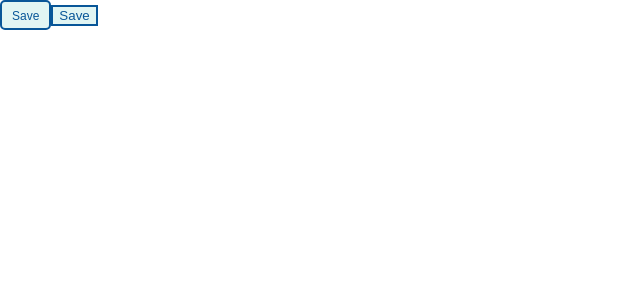
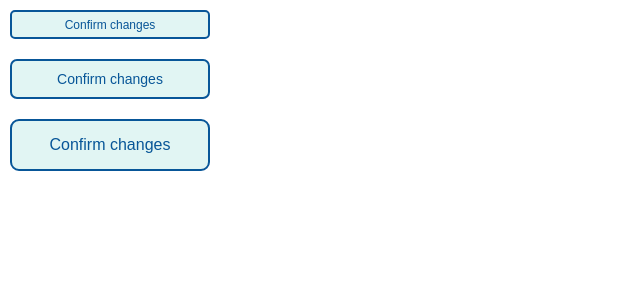
Before and after one commit to tutorials-coding/sass-sandbox, a React (Create React App) app: page / in a window 1280 px wide. Shown: the top 300 px of the page, without its empty margins (0-640 px from the left). Built offline with nearby package versions, Linux system fonts and the light colour scheme.

Commit message:
Add arguments to mixins

```diff
--- a/src/App.css
+++ b/src/App.css
@@ -1,38 +1,10 @@
-.App {
-  text-align: center;
+.main-container {
+  display: flex;
+  flex-direction: column;
+  padding: 10px;
+  width: 200px;
 }
 
-.App-logo {
-  height: 40vmin;
-  pointer-events: none;
+.main-container > * {
+  margin-bottom: 20px;
 }
-
-@media (prefers-reduced-motion: no-preference) {
-  .App-logo {
-    animation: App-logo-spin infinite 20s linear;
-  }
-}
-
-.App-header {
-  background-color: #282c34;
-  min-height: 100vh;
-  display: flex;
-  flex-direction: column;
-  align-items: center;
-  justify-content: center;
-  font-size: calc(10px + 2vmin);
-  color: white;
-}
-
-.App-link {
-  color: #61dafb;
-}
-
-@keyframes App-logo-spin {
-  from {
-    transform: rotate(0deg);
-  }
-  to {
-    transform: rotate(360deg);
-  }
-}
--- a/src/App.js
+++ b/src/App.js
@@ -8,9 +8,10 @@ function App() {
   }
 
   return (
-    <div>
-      <Button title="Save" onClick={handleClick} size="sm" />
-      <Button title="Save" onClick={handleClick} size="md" />
+    <div className="main-container">
+      <Button title="Confirm changes" onClick={handleClick} size="sm" />
+      <Button title="Confirm changes" onClick={handleClick} size="md" />
+      <Button title="Confirm changes" onClick={handleClick} size="lg" />
     </div>
   )
 }
--- a/src/components/Button/Button.scss
+++ b/src/components/Button/Button.scss
@@ -1,10 +1,9 @@
-@mixin button-size() {
-  padding: 5px 10px;
-  height: 30px;
-  border-radius: 5px;
+@mixin button-size($padding-y, $padding-x, $border-radius, $font-size) {
+  padding: $padding-y $padding-x;
+  border-radius: $border-radius;
 
   & > .button-title {
-    font-size: 12px;
+    font-size: $font-size;
   }
 }
 
@@ -33,5 +32,13 @@
 }
 
 .button-sm {
-  @include button-size();
+  @include button-size(5px, 10px, 5px, 12px);
 }
+
+.button-md {
+  @include button-size(10px, 20px, 7px, 14px);
+}
+
+.button-lg {
+  @include button-size(15px, 35px, 9px, 16px);
+}
```
